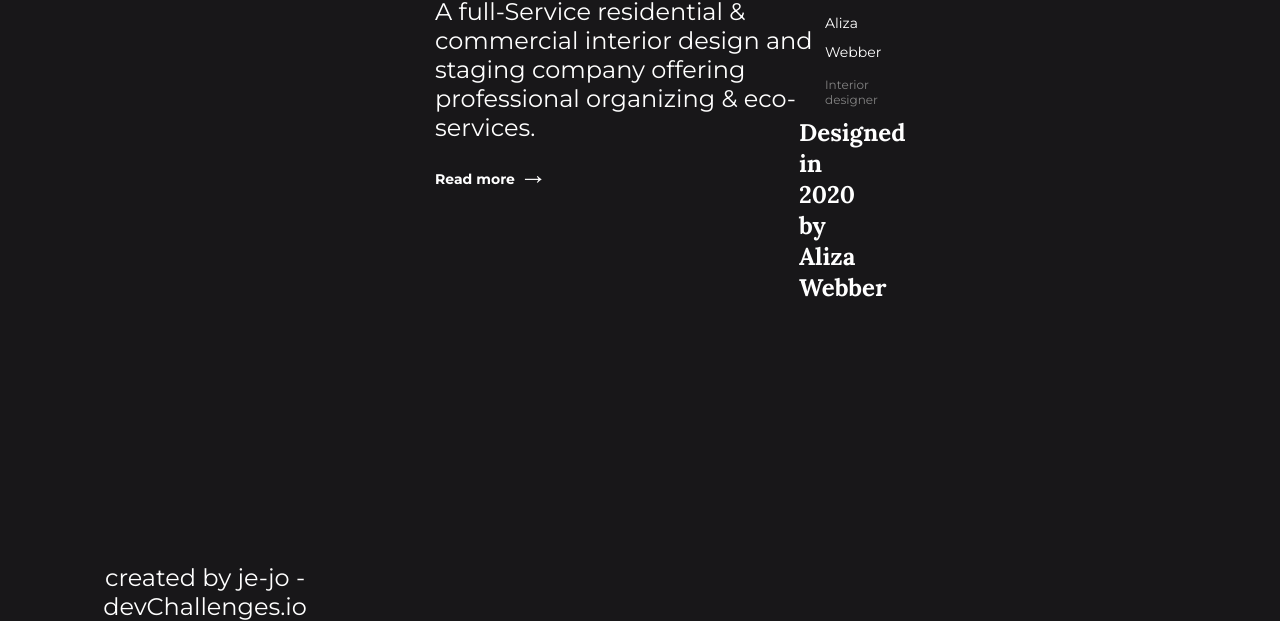
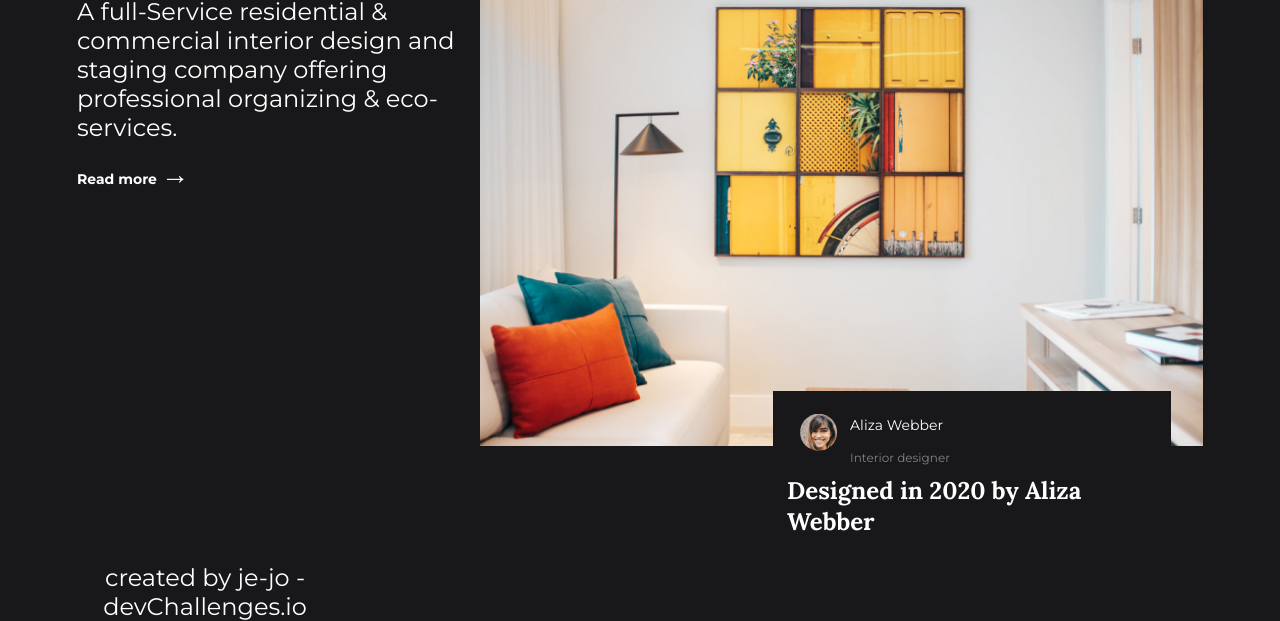
Before and after one commit to je-jo/interior-consultant, a plain HTML site: page index.html in a window 1280 px wide. Shown: the part 179-800 px from the top of the page. Drawn offline with nearby package versions, Linux system fonts and the light colour scheme; the site is published under a folder, as on GitHub Pages, so addresses that start at the root find nothing.

Commit message:
Update image links

```diff
--- a/index.html
+++ b/index.html
@@ -5,7 +5,7 @@
   <meta charset="utf-8" />
   <meta name="viewport" content="width=device-width, initial-scale=1,
   maximum-scale=5" />
-  <link rel="icon" href="/images/devchallenges.png" />
+  <link rel="icon" href="images/devchallenges.png" />
   <link rel="shortcut icon" type="image/x-icon" href="https://devchallenges.io/" />
   <link rel="preconnect" href="https://fonts.googleapis.com">
   <link rel="preconnect" href="https://fonts.gstatic.com" crossorigin>
@@ -46,10 +46,10 @@
         <a href="">Read more <span class="arrow">→</span></a>
       </div>
       <div class="container--img">
-        <img src="/images/photo1.png" alt="" class="img-big">
+        <img src="images/photo1.png" alt="" class="img-big">
         <div class="card">
           <div class="container--outer">
-            <img src="/images/photo2.png" alt="" class="img-small">
+            <img src="images/photo2.png" alt="" class="img-small">
             <div class="container--inner">
               <p>Aliza Webber</p>
               <h4>Interior designer</h4>
```
